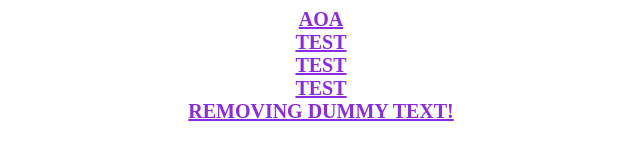
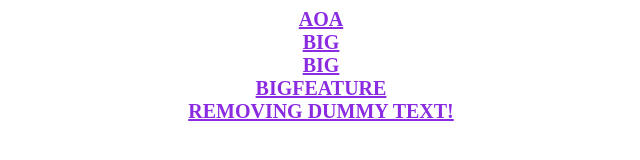
Before and after one commit to Abdullah-Mian/Test-Project, a plain HTML site: page index.html in a window 1280 px wide. Shown: the whole page, without its empty margins (319-959 px from the left). Drawn offline with Linux system fonts and the light colour scheme.

Commit message:
hehehehe

```diff
--- a/index.html
+++ b/index.html
@@ -8,9 +8,9 @@
 </head>
 <body>
     <div class = 'gg'>AOA </div>
-    <div class = 'gg'>Test</div>
-    <div class = 'gg'>Test</div>
-    <div class = 'gg'>Test</div>
+    <div class = 'gg'>big</div>
+    <div class = 'gg'>big</div>
+    <div class = 'gg'>bigfeature</div>
     <p class = 'gg'>Removing dummy text!</p>
 </body>
 </html>
```
